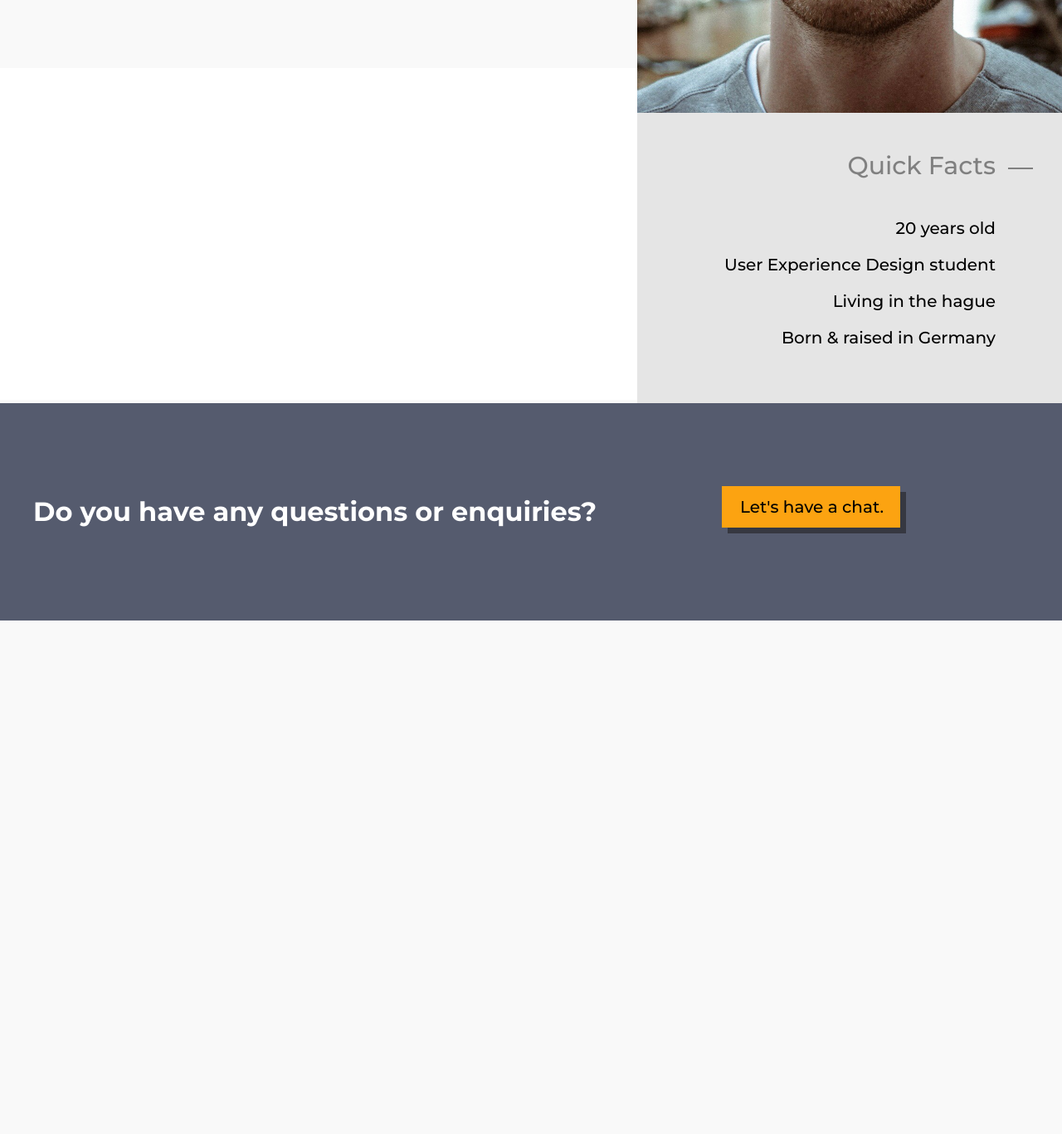
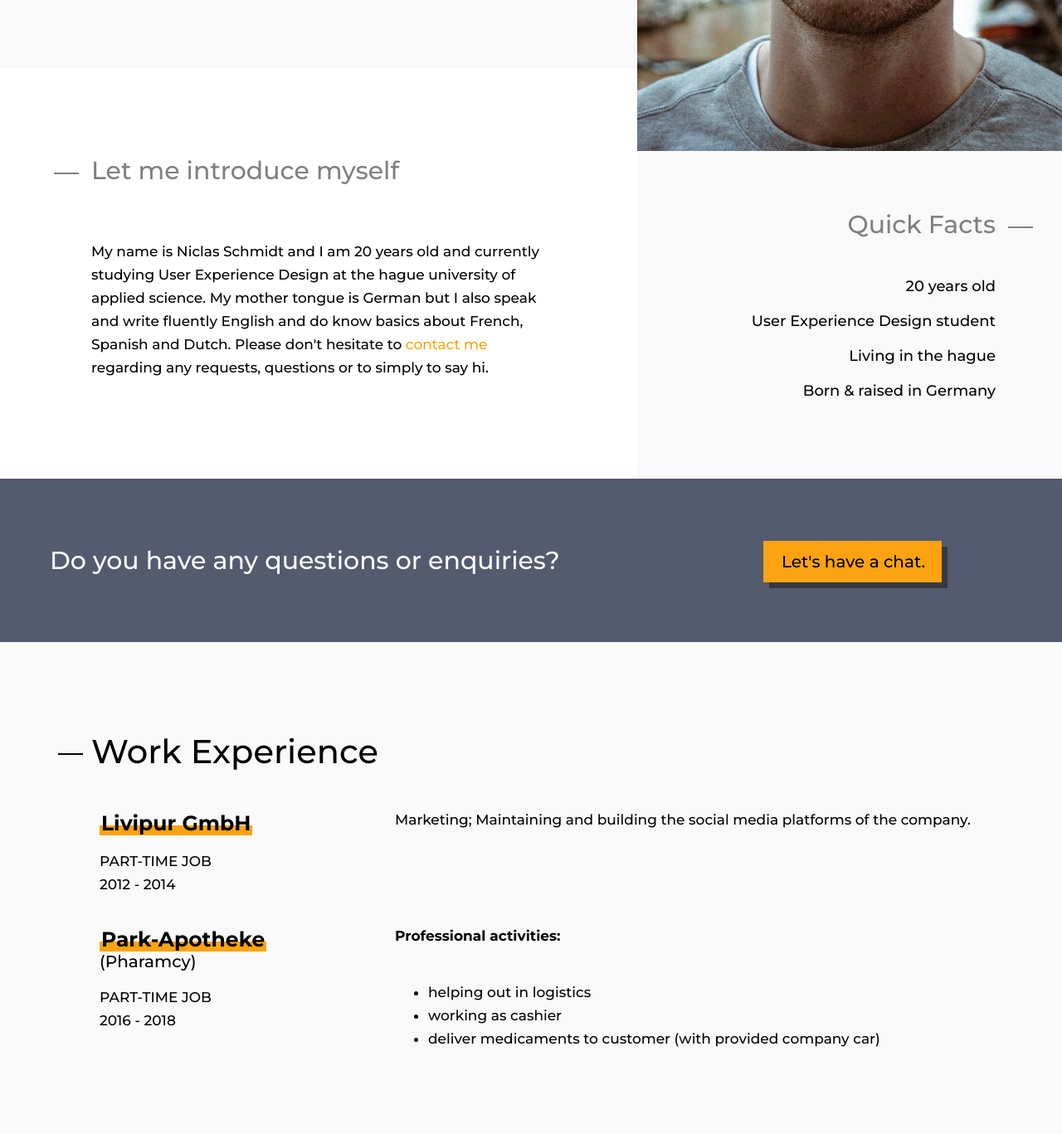
Before and after one commit to claptom/HTML-Resit, a plain HTML site: page index.html in a window 1280 px wide. Shown: the part 672-2039 px from the top of the page at 83% size. Before the commit the page ends 1420 px from the top, so only its background shows below. Drawn offline with Linux system fonts and the light colour scheme.

Commit message:
Add about me info & work experience
I added some more information about me, stylized everything and added the work experience section. I also fixed the quick facts box.

```diff
--- a/css/style.css
+++ b/css/style.css
@@ -26,12 +26,51 @@ body {
   background: rgba(249, 249, 249, 1);
 }
 
-header {
+a {
+ text-decoration: none;
+ color: rgba(252, 163, 17, 1);
+}
 
+a:hover {
+ text-decoration: none;
+ color: black;
 }
 
 hr {
   display: inline-block;
+}
+
+h1 {
+  font-size: 50px;
+  font-weight: 500;
+}
+
+h2 {
+  color: grey;
+  font-size: 30px;
+  font-weight: 300;
+}
+
+h4 {
+  font-size: 25px;
+  margin: 0;
+}
+
+h5 {
+  font-size: 20px;
+  font-weight: normal;
+  margin: 0;
+}
+
+hr {
+  width: 40px;
+  margin: 15px 10px 16px 0;
+  border: 1.5px solid black;
+}
+
+h4 span {
+  padding: 0 2px;
+  box-shadow: inset 0 -12px 0 0 rgba(252, 163, 17, 1);
 }
 
 .col-left {
@@ -45,6 +84,28 @@ hr {
   position: relative;
   width: 40%;
   float: right;
+}
+
+
+.col-full {
+  width: 100%;
+  min-height: 200px;
+}
+
+.col-third {
+  width: 33%;
+  min-height: 200px;
+  background: black;
+  display: inline-block;
+  position: relative;
+}
+
+.col-two-third {
+  width: 66%;
+  min-height: 200px;
+  background: black;
+  display: inline-block;
+  position: relative;
 }
 
 .clearfix::after {
@@ -122,8 +183,6 @@ color: black;
 }
 
 .header-text h1 {
-  font-size: 50px;
-  font-weight: 500;
   margin: 0;
 }
 
@@ -137,6 +196,7 @@ h2 span {
   padding: 0 2px;
   box-shadow: inset 0 -17px 0 0 rgba(252, 163, 17, 1);
 }
+
 
 .header-text h3 {
   font-size: 18px;
@@ -190,22 +250,37 @@ header .col-left {
 
 /* test */
 
-.test {
+.more-info {
   width: 100%;
-  height: 400px;
-  /* border: 2px solid grey; */
   background-color: white;
+  padding: 80px 50px 80px 50px;
+}
+
+.more-info h2 {
+  display: inline-block;
+  color: grey;
+}
+
+.more-info p {
+  margin: 40px 60px;
+  font-size: 17px;
+  line-height: 28px;
+}
+
+.more-info hr {
+  margin: 6px 15px;
+  width: 30px;
+  border: 1.5px solid grey;
 }
 
 .facts {
   width: 100%;
-  height: 350px;
-  position: relative;
-  display: block;
-  margin-top: -350px;
-  background-color: rgba(229, 229, 229, 1);
+  min-height: 400px;
+  margin-top: -370px;
   padding: 20px;
   text-align: right;
+  z-index: -1;
+  position: relative;
 }
 .facts hr {
   margin: 6px 15px;
@@ -214,15 +289,13 @@ header .col-left {
 }
 
 .facts h2 {
-  font-size: 30px;
-  font-weight: 300;
   color: grey;
 }
 
 .facts ul {
   color: black;
   margin: 0 60px 0 0;
-  font-size: 20px;
+  font-size: 18px;
   display: inline-block;
   list-style-type: none;
 }
@@ -230,26 +303,30 @@ header .col-left {
   margin: 20px 0;
 }
 
-.wide-container {
-  width: 100%;
-  padding: 90px 40px;
+.contact-me {
+  padding: 60px 60px;
   background: rgb(85, 91, 110);
 }
-.wide-container h1 {
+.contact-me h1 {
   color: white;
   display: inline-block;
+  font-size: 30px;
+}
+
+.contact-me hr {
+  width: 30px;
+  margin-left: 0;
+  margin-bottom: 7px;
+  border: 1.5px solid white;
 }
 
 /* Button Write me */
 .btn-write-me {
-  position: relative;
   display: inline-block;
   max-width: 300px;
   max-height: 100px;
-  margin-left: 50px;
   float: right;
-  margin-top: 10px;
-  margin-right: 70px;
+  margin-top: 15px;
 }
 .btn-write-me .btn-rect {
   fill: rgba(252, 163, 17, 1);
@@ -265,12 +342,50 @@ header .col-left {
   font-weight: 500;
 }
 
-footer hr {
+/* Work Experience */
+
+.work-experience {
+  padding: 80px 50px 80px 70px;
+  width: 100%;
+}
+
+.work-experience h1 {
+  font-size: 40px;
+}
+
+.work-experience .col-left p {
+  text-transform: uppercase;
+}
+
+.work-experience p, .work-experience li {
+  font-size: 17px;
+  line-height: 28px;
+}
+
+.work-experience hr {
+  margin-bottom: 10px;
   width: 30px;
-  margin-left: 0;
-  margin-bottom: 7px;
-  border: 1.5px solid white;
 }
-header {
-  overflow: show;
+
+.work-experience .col-left {
+  padding: 20px 0 0 50px;
+  /* border: 1px solid black; */
+  width: 33%;
 }
+
+.work-experience .col-right {
+  padding: 0 0 0 0;
+  /* border: 1px solid black; */
+  width: 65%;
+}
+/* @media screen and (max-width: 1100px) {
+  .col-right {
+    width: 100%
+  }
+  .col-left {
+    width: 100%;
+  }
+  .facts {
+    display: none;
+  }
+} */
--- a/index.html
+++ b/index.html
@@ -7,16 +7,16 @@
     <meta name="description" content="...">
     <meta name="keywords" content="...">
     <meta name="author" content="Niclas Schmidt">
-    <title></title>
+    <title>About me</title>
   </head>
   <body>
     <header>
         <nav class="navigation clearfix" role="navigation">
           <div class="logo-container" role="Logo">
-            <a href="#"><img src="img/logo-t.svg" alt="Logo"></a>
+            <a href="index.html"><img src="img/logo-t.svg" alt="Logo"></a>
           </div>
           <div class="cat-container">
-            <a href="#about-me"><hr>About Me</a>
+            <a href="index.html"><hr>About Me</a>
             <a href="#work-experience"><hr>Work Experience</a>
             <a href="#education"><hr>Education</a>
             <a href="#school-projects"><hr><span>School Projects</span></a>
@@ -41,7 +41,9 @@
     </header>
     <main>
         <div class="col-left">
-          <div class="test">
+          <div class="more-info">
+            <h2><hr>Let me introduce myself</h2>
+            <p>My name is Niclas Schmidt and I am 20 years old and currently studying User Experience Design at the hague university of applied science. My mother tongue is German but I also speak and write fluently English and do know basics about French, Spanish and Dutch. Please don't hesitate to <a href="#contact">contact me</a> regarding any requests, questions or to simply to say hi.</p>
           </div>
         </div>
         <div class="col-right">
@@ -57,7 +59,8 @@
         </div>
         </main>
         <footer>
-        <div class="wide-container">
+        <div class="col-full">
+          <div class="contact-me">
             <h1>Do you have any questions or enquiries?</h1>
             <svg class="btn-write-me" xmlns="http://www.w3.org/2000/svg">
               <rect class="btn-shadow" x="7" y="7" width="215" height="50"/>
@@ -65,6 +68,32 @@
               <text class="btn-text"x="22" y="32">Let's have a chat.</text></a>
             </svg>
           </div>
+          <div class="work-experience">
+            <h1><hr>Work Experience<h1>
+            <div class="col-left">
+            <h4><span>Livipur GmbH</span></h4>
+            <p>Part-time job <br>
+              2012 - 2014</p>
+            </div>
+            <div class="col-right">
+            <p>Marketing; Maintaining and building the social media platforms of the company.</p>
+            </div>
+            <div class="col-left">
+            <h4><span>Park-Apotheke</span></h4>
+            <h5>(Pharamcy)</h5>
+            <p>Part-time job <br>
+              2016 - 2018</p>
+            </div>
+            <div class="col-right">
+            <p><b>Professional activities:</b></p>
+            <ul>
+              <li>helping out in logistics</li>
+              <li>working as cashier</li>
+              <li>deliver medicaments to customer (with provided company car)</li>
+            </ul>
+            </div>
+          </div>
+        </div>
     </footer>
   </body>
 </html>
```
Also changed, not shown: about-me.html (deleted), img/blob-header.svg (deleted), img/livipur.jpg (added), img/park-apo-logo.png (added), school-project.html (added), 2 other files. Lines whose indentation alone changed are shown as unchanged.
